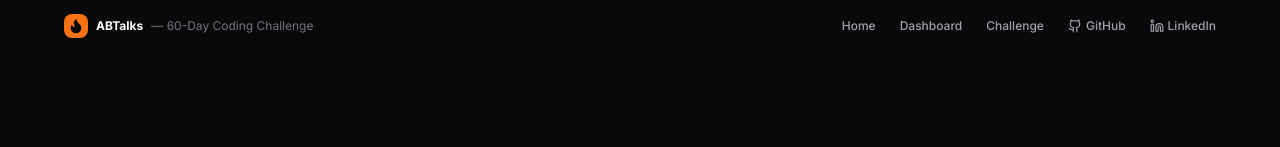
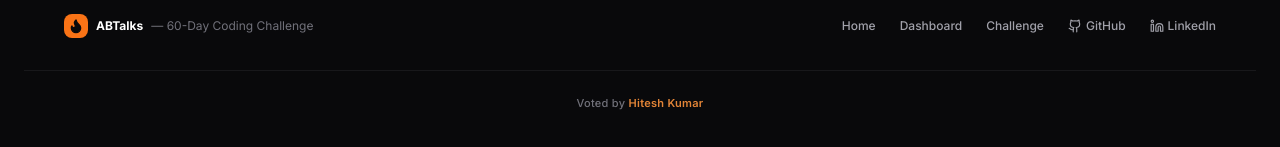
Before and after one commit to hiteshkumar-gif/the-optimizer, a Next.js app: page / in a window 1280 px wide. Shown: the part 3800-3947 px from the top of the page. Before the commit the page ends 3918 px from the top, so only its background shows below. Built offline with nearby package versions, Linux system fonts and the light colour scheme.

Commit message:
feat: add subtle footer credit 'Voted by Hitesh Kumar' on landing page

```diff
--- a/app/page.tsx
+++ b/app/page.tsx
@@ -372,6 +372,13 @@ export default function LandingPage() {
             </a>
           </div>
         </div>
+
+        {/* Absolute bottom subtle credit */}
+        <div className="mt-8 pt-6 border-t border-zinc-900 text-center">
+          <p className="text-[11px] font-medium tracking-wide text-zinc-500">
+            Voted by <span className="text-orange-400/90 font-semibold">Hitesh Kumar</span>
+          </p>
+        </div>
       </footer>
     </div>
   );
```
